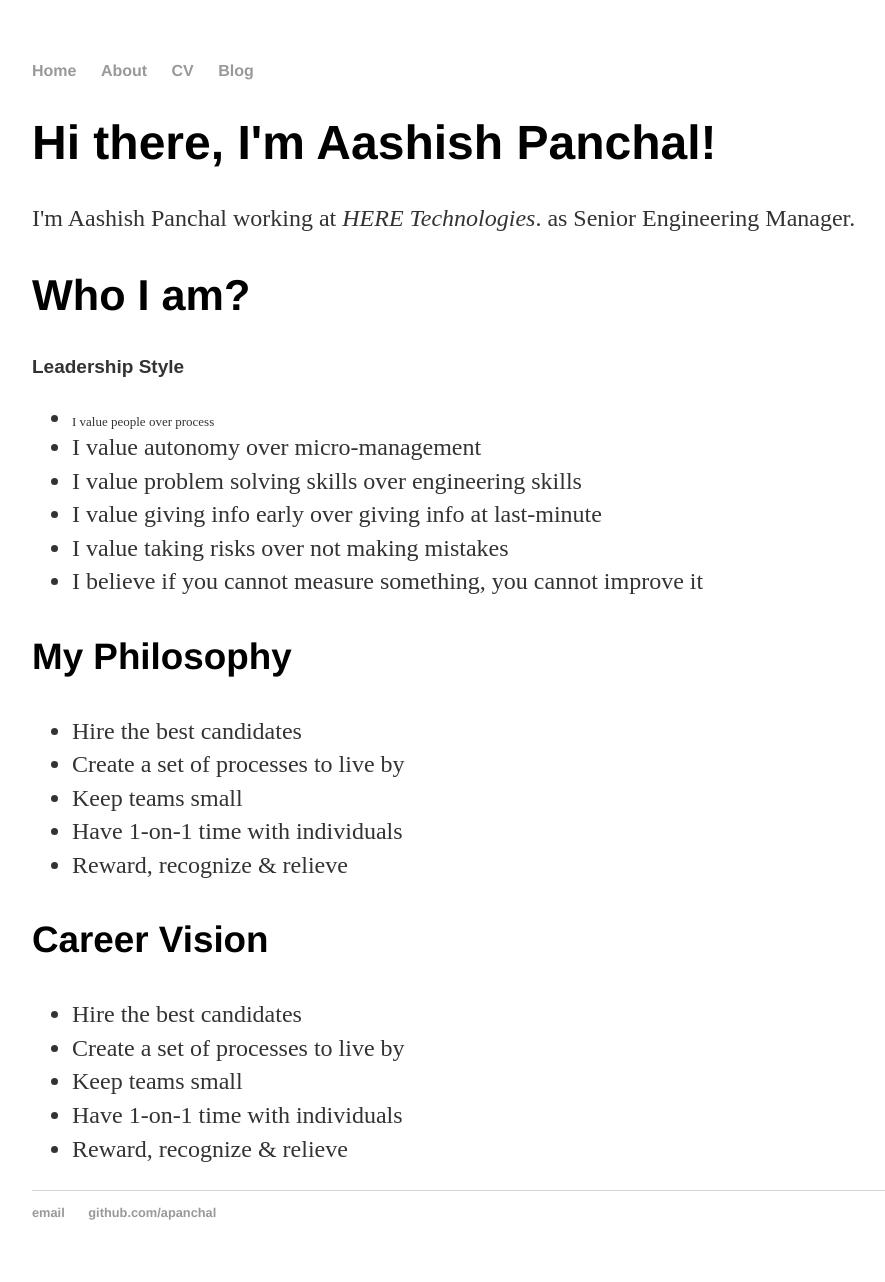
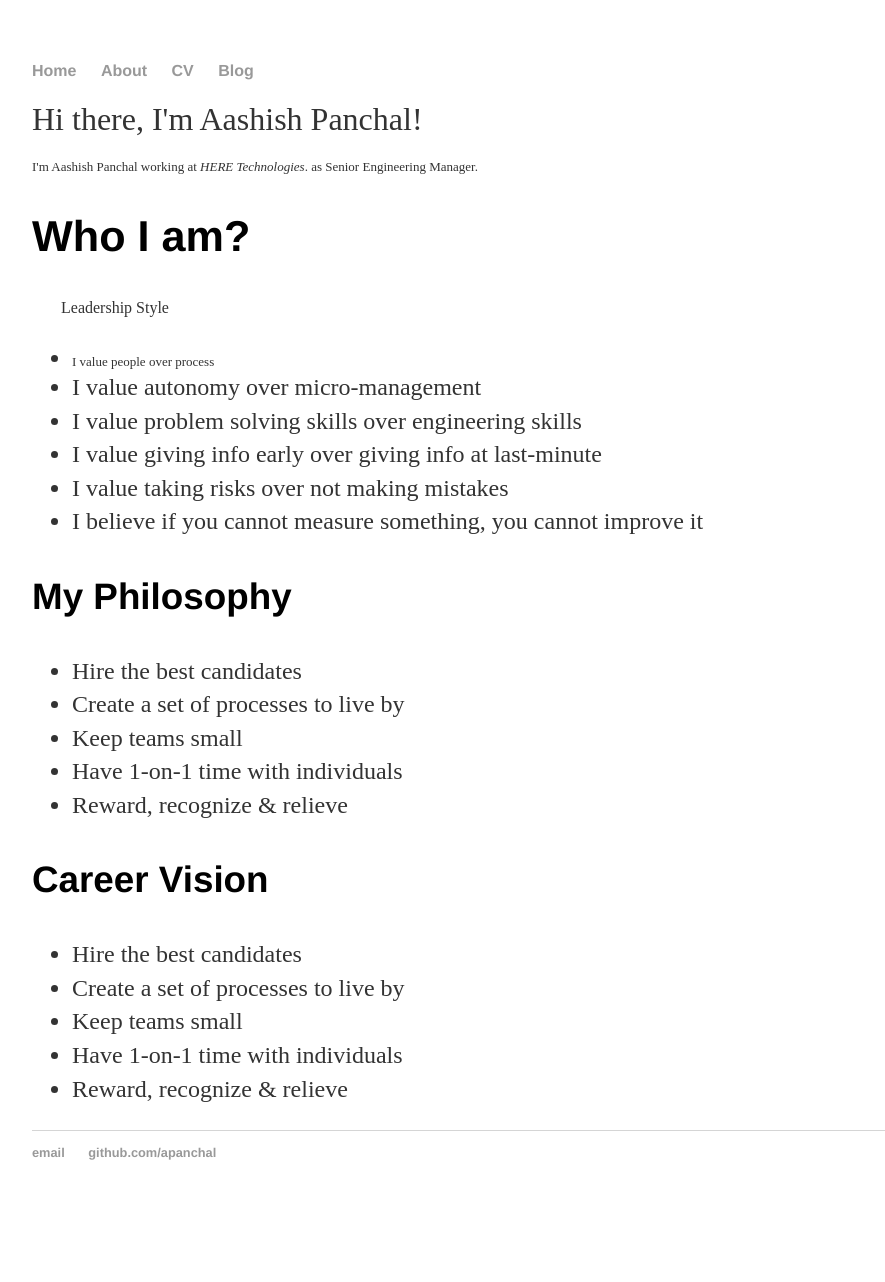
Before and after one commit to apanchal/apanchal.github.io, a Jekyll site: the page built from index.html, in a window 1280 px wide. Shown: the whole page, without its empty margins (160-1045 px from the left). Built offline with Jekyll 4.4.1, drawn with Linux system fonts in a browser that asks for light colours; after the commit the page ends 1222 px from its top, so only the background shows below that.

Commit message:
Update index.html

```diff
--- a/index.html
+++ b/index.html
@@ -3,14 +3,14 @@ layout: default
 title: Aashish Panchal
 ---
 
-		<div class="blurb">
-			<h1>Hi there, I'm Aashish Panchal!</h1>
-			<p>I'm Aashish Panchal working at <em>HERE Technologies</em>. as Senior Engineering Manager.</p>
+		<div">
+			<p class="p0 ft0" >Hi there, I'm Aashish Panchal!</p>
+			<p class="p4 ft4">I'm Aashish Panchal working at <em>HERE Technologies</em>. as Senior Engineering Manager.</p>
 		</div>
 		</p>
-		<div class="blurb">
+		<div>
 			<h2>Who I am?</h2>
-			<p class="p4 ft3">Leadership Style</p>
+			<p class="p10 ft6">Leadership Style</p>
 			<ul>
 				<li><p class="p5 ft1">I value people over process</p></li>
 				<li>I value autonomy over micro-management</li>
```
